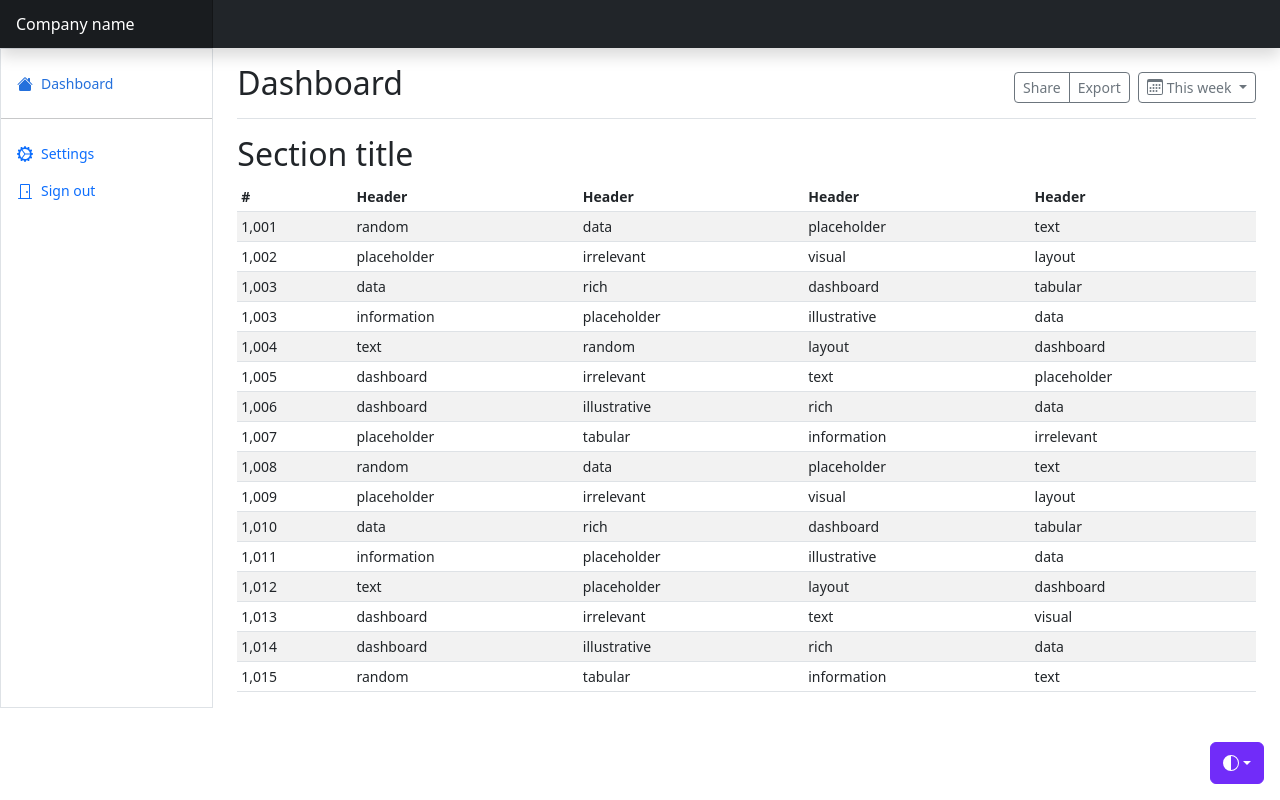
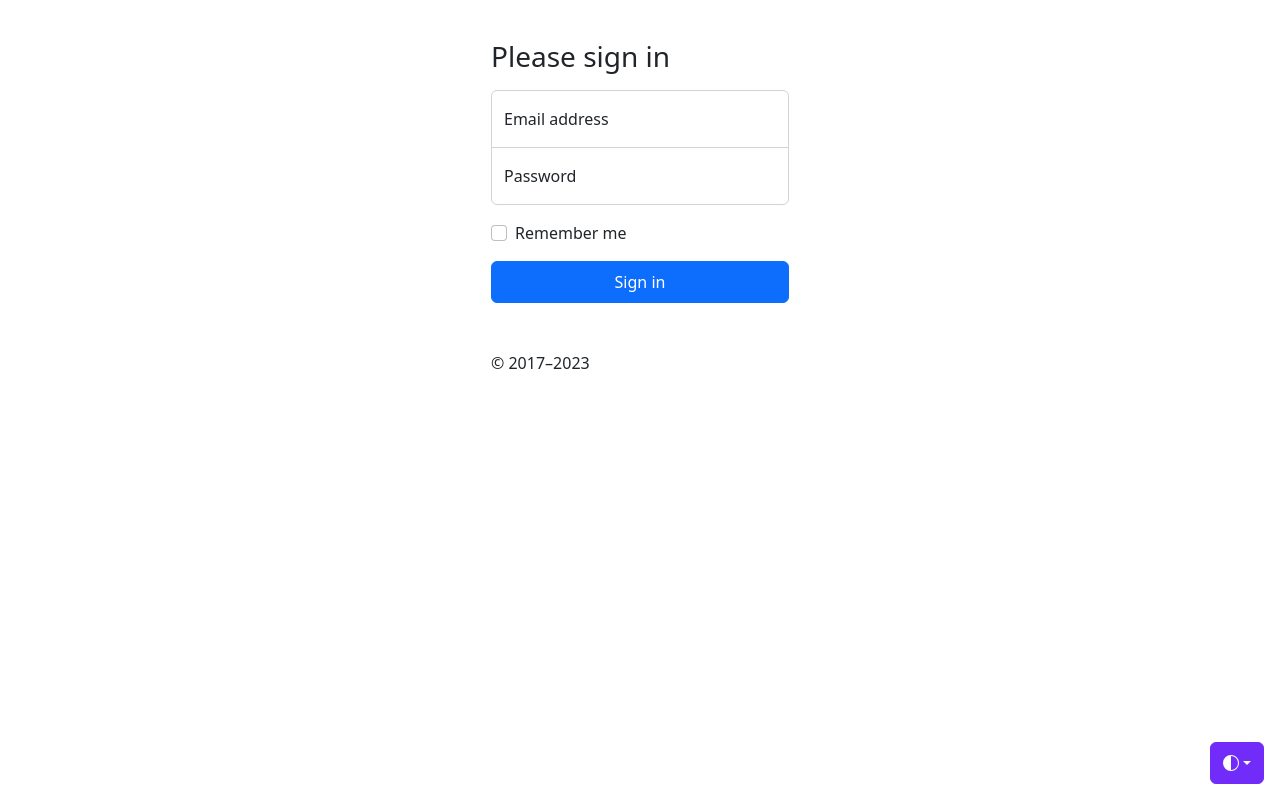
Before and after one commit to jaranda/salesFrontend, an Angular app: page /login in a window 1280 px wide. Before the commit this address led to /. Built offline with nearby package versions, Linux system fonts and the light colour scheme.

Commit message:
Creating the Login Component - router updated - 'login' goes to LoginComponent - ' ' goes to SecureComponent

```diff
--- a/src/app/app-routing.module.ts
+++ b/src/app/app-routing.module.ts
@@ -1,7 +1,12 @@
 import { NgModule } from '@angular/core';
 import { RouterModule, Routes } from '@angular/router';
+import { LoginComponent } from './public/login/login.component';
+import { SecureComponent } from './secure/secure.component';
 
-const routes: Routes = [];
+const routes: Routes = [
+  {path: 'login', component: LoginComponent},
+  {path: '', component: SecureComponent}
+];
 
 @NgModule({
   imports: [RouterModule.forRoot(routes)],
--- a/src/app/app.component.html
+++ b/src/app/app.component.html
@@ -1 +1 @@
-<app-secure></app-secure>
+<router-outlet></router-outlet>
--- /dev/null
+++ b/src/app/public/login/login.component.html
@@ -0,0 +1,78 @@
+<body class="d-flex align-items-center py-4 bg-body-tertiary">
+  <svg xmlns="http://www.w3.org/2000/svg" style="display: none;">
+    <symbol id="check2" viewBox="0 0 16 16">
+      <path d="M13.854 3.646a.5.5 0 0 1 0 .708l-7 7a.5.5 0 0 1-.708 0l-3.5-3.5a.5.5 0 1 1 .708-.708L6.5 10.293l6.646-6.647a.5.5 0 0 1 .708 0z"/>
+    </symbol>
+    <symbol id="circle-half" viewBox="0 0 16 16">
+      <path d="M8 15A7 7 0 1 0 8 1v14zm0 1A8 8 0 1 1 8 0a8 8 0 0 1 0 16z"/>
+    </symbol>
+    <symbol id="moon-stars-fill" viewBox="0 0 16 16">
+      <path d="M6 .278a.768.768 0 0 1 .08.858 7.208 7.208 0 0 0-.878 3.46c0 4.021 3.278 7.277 7.318 7.277.527 0 1.04-.055 1.533-.16a.787.787 0 0 1 .81.316.733.733 0 0 1-.031.893A8.349 8.349 0 0 1 8.344 16C3.734 16 0 12.286 0 7.71 0 4.266 2.114 1.312 5.124.06A.752.752 0 0 1 6 .278z"/>
+      <path d="M10.794 3.148a.217.217 0 0 1 .412 0l.387 1.162c.173.518.579.924 1.097 1.097l1.162.387a.217.217 0 0 1 0 .412l-1.162.387a1.734 1.734 0 0 0-1.097 1.097l-.387 1.162a.217.217 0 0 1-.412 0l-.387-1.162A1.734 1.734 0 0 0 9.31 6.593l-1.162-.387a.217.217 0 0 1 0-.412l1.162-.387a1.734 1.734 0 0 0 1.097-1.097l.387-1.162zM13.863.099a.145.145 0 0 1 .274 0l.258.774c.115.346.386.617.732.732l.774.258a.145.145 0 0 1 0 .274l-.774.258a1.156 1.156 0 0 0-.732.732l-.258.774a.145.145 0 0 1-.274 0l-.258-.774a1.156 1.156 0 0 0-.732-.732l-.774-.258a.145.145 0 0 1 0-.274l.774-.258c.346-.115.617-.386.732-.732L13.863.1z"/>
+    </symbol>
+    <symbol id="sun-fill" viewBox="0 0 16 16">
+      <path d="M8 12a4 4 0 1 0 0-8 4 4 0 0 0 0 8zM8 0a.5.5 0 0 1 .5.5v2a.5.5 0 0 1-1 0v-2A.5.5 0 0 1 8 0zm0 13a.5.5 0 0 1 .5.5v2a.5.5 0 0 1-1 0v-2A.5.5 0 0 1 8 13zm8-5a.5.5 0 0 1-.5.5h-2a.5.5 0 0 1 0-1h2a.5.5 0 0 1 .5.5zM3 8a.5.5 0 0 1-.5.5h-2a.5.5 0 0 1 0-1h2A.5.5 0 0 1 3 8zm10.657-5.657a.5.5 0 0 1 0 .707l-1.414 1.415a.5.5 0 1 1-.707-.708l1.414-1.414a.5.5 0 0 1 .707 0zm-9.193 9.193a.5.5 0 0 1 0 .707L3.05 13.657a.5.5 0 0 1-.707-.707l1.414-1.414a.5.5 0 0 1 .707 0zm9.193 2.121a.5.5 0 0 1-.707 0l-1.414-1.414a.5.5 0 0 1 .707-.707l1.414 1.414a.5.5 0 0 1 0 .707zM4.464 4.465a.5.5 0 0 1-.707 0L2.343 3.05a.5.5 0 1 1 .707-.707l1.414 1.414a.5.5 0 0 1 0 .708z"/>
+    </symbol>
+  </svg>
+
+  <div class="dropdown position-fixed bottom-0 end-0 mb-3 me-3 bd-mode-toggle">
+    <button class="btn btn-bd-primary py-2 dropdown-toggle d-flex align-items-center"
+            id="bd-theme"
+            type="button"
+            aria-expanded="false"
+            data-bs-toggle="dropdown"
+            aria-label="Toggle theme (auto)">
+      <svg class="bi my-1 theme-icon-active" width="1em" height="1em"><use href="#circle-half"></use></svg>
+      <span class="visually-hidden" id="bd-theme-text">Toggle theme</span>
+    </button>
+    <ul class="dropdown-menu dropdown-menu-end shadow" aria-labelledby="bd-theme-text">
+      <li>
+        <button type="button" class="dropdown-item d-flex align-items-center" data-bs-theme-value="light" aria-pressed="false">
+          <svg class="bi me-2 opacity-50 theme-icon" width="1em" height="1em"><use href="#sun-fill"></use></svg>
+          Light
+          <svg class="bi ms-auto d-none" width="1em" height="1em"><use href="#check2"></use></svg>
+        </button>
+      </li>
+      <li>
+        <button type="button" class="dropdown-item d-flex align-items-center" data-bs-theme-value="dark" aria-pressed="false">
+          <svg class="bi me-2 opacity-50 theme-icon" width="1em" height="1em"><use href="#moon-stars-fill"></use></svg>
+          Dark
+          <svg class="bi ms-auto d-none" width="1em" height="1em"><use href="#check2"></use></svg>
+        </button>
+      </li>
+      <li>
+        <button type="button" class="dropdown-item d-flex align-items-center active" data-bs-theme-value="auto" aria-pressed="true">
+          <svg class="bi me-2 opacity-50 theme-icon" width="1em" height="1em"><use href="#circle-half"></use></svg>
+          Auto
+          <svg class="bi ms-auto d-none" width="1em" height="1em"><use href="#check2"></use></svg>
+        </button>
+      </li>
+    </ul>
+  </div>
+
+
+<main class="form-signin w-100 m-auto">
+<form>
+  <!-- <img class="mb-4" src="/docs/5.3/assets/brand/bootstrap-logo.svg" alt="" width="72" height="57"> -->
+  <h1 class="h3 mb-3 fw-normal">Please sign in</h1>
+
+  <div class="form-floating">
+    <input type="email" class="form-control" id="floatingInput" placeholder="name@example.com">
+    <label for="floatingInput">Email address</label>
+  </div>
+  <div class="form-floating">
+    <input type="password" class="form-control" id="floatingPassword" placeholder="Password">
+    <label for="floatingPassword">Password</label>
+  </div>
+
+  <div class="form-check text-start my-3">
+    <input class="form-check-input" type="checkbox" value="remember-me" id="flexCheckDefault">
+    <label class="form-check-label" for="flexCheckDefault">
+      Remember me
+    </label>
+  </div>
+  <button class="btn btn-primary w-100 py-2" type="submit">Sign in</button>
+  <p class="mt-5 mb-3 text-body-secondary">&copy; 2017–2023</p>
+</form>
+</main>
+</body>
--- /dev/null
+++ b/src/app/public/login/login.component.scss
@@ -0,0 +1,25 @@
+html,
+body {
+  height: 100%;
+}
+
+.form-signin {
+  max-width: 330px;
+  padding: 1rem;
+}
+
+.form-signin .form-floating:focus-within {
+  z-index: 2;
+}
+
+.form-signin input[type="email"] {
+  margin-bottom: -1px;
+  border-bottom-right-radius: 0;
+  border-bottom-left-radius: 0;
+}
+
+.form-signin input[type="password"] {
+  margin-bottom: 10px;
+  border-top-left-radius: 0;
+  border-top-right-radius: 0;
+}
--- a/src/app/public/public.module.ts
+++ b/src/app/public/public.module.ts
@@ -1,10 +1,13 @@
 import { NgModule } from '@angular/core';
 import { CommonModule } from '@angular/common';
+import { LoginComponent } from './login/login.component';
 
 
 
 @NgModule({
-  declarations: [],
+  declarations: [
+    LoginComponent
+  ],
   imports: [
     CommonModule
   ]
```
Also changed, not shown: src/app/public/login/login.component.ts (added, +10 -0 lines).
